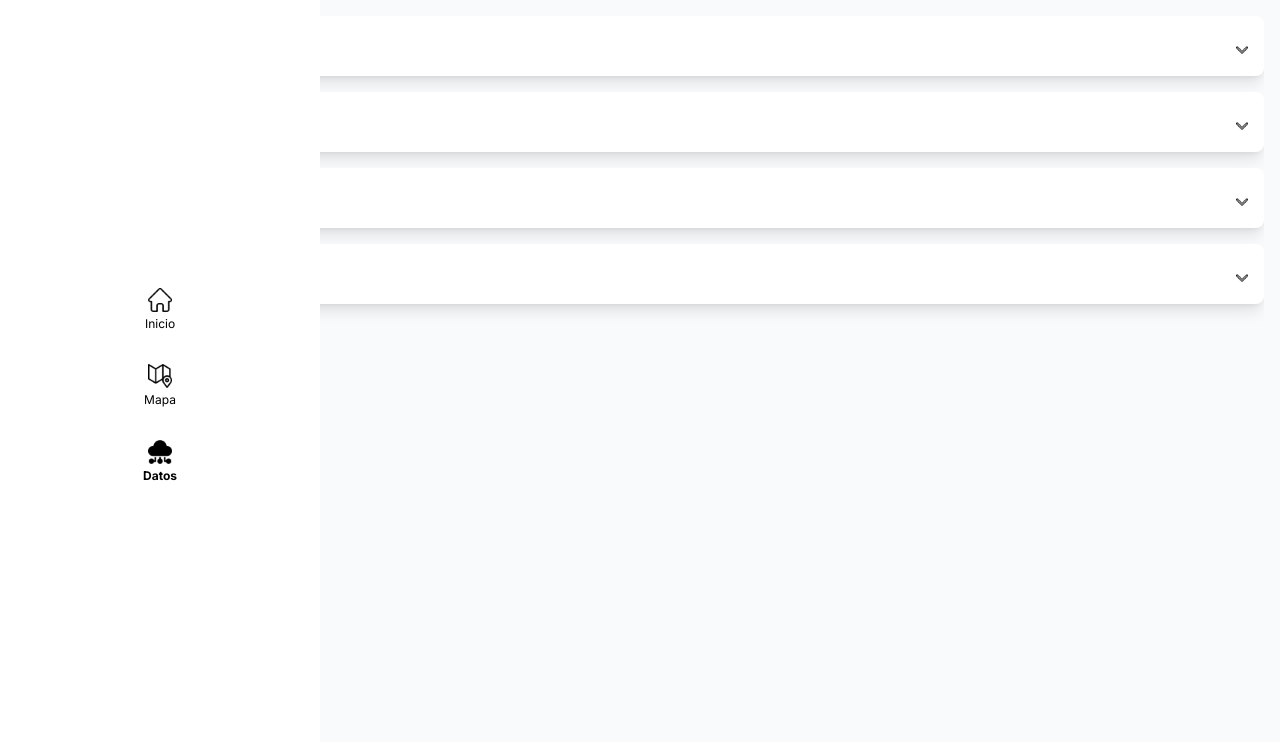
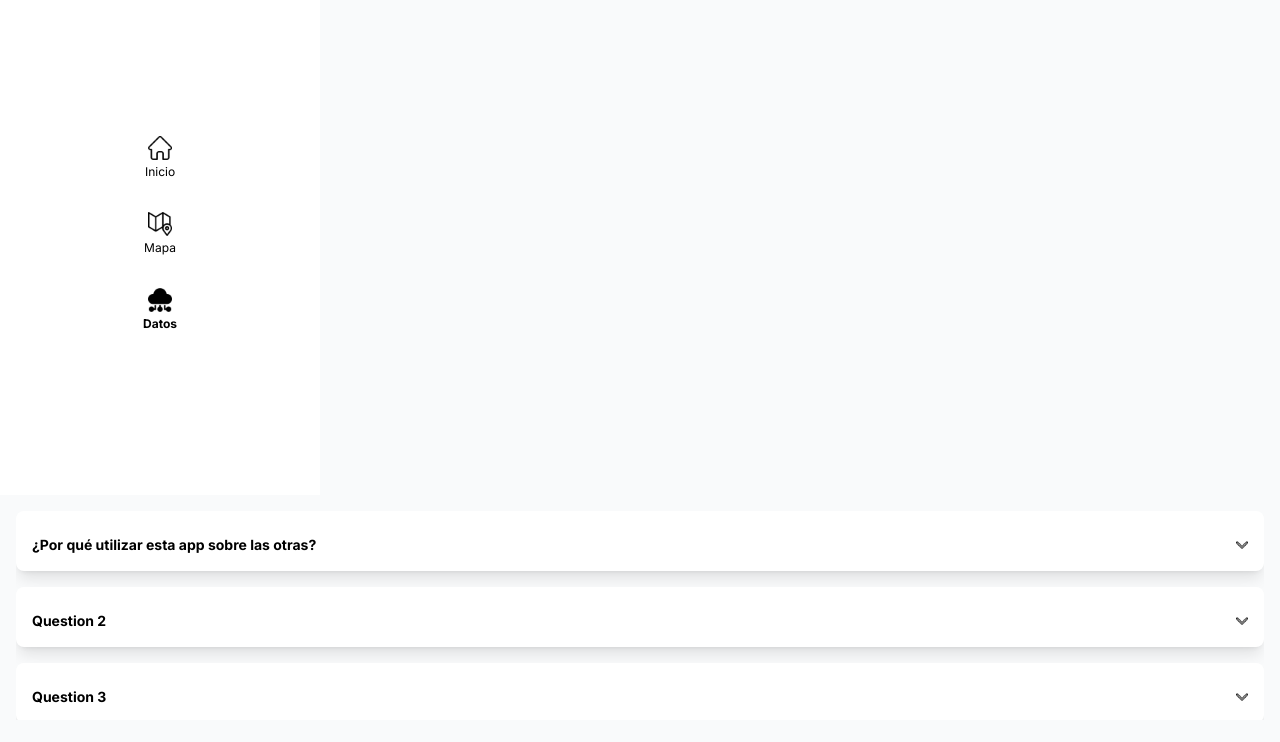
Before and after one commit to edgargutgzz/calidadaire, a Next.js app: page /datos in a window 1280 px wide. Shown: the top 742 px of the page. Built offline with nearby package versions, Linux system fonts and the light colour scheme.

Commit message:
navbar large screens

```diff
--- a/app/layout.js
+++ b/app/layout.js
@@ -15,7 +15,6 @@ export default function RootLayout({ children }) {
   return (
     <html lang="en">
       <body className={inter.className}>
-        <Navbar />
         {children}
         <Analytics />
       </body>
--- a/app/page.js
+++ b/app/page.js
@@ -29,9 +29,9 @@ function QualityBar({ pm25 }) {
   const getQualityRecommendations = () => {
     if (pm25 <= 25) return "Disfruta las actividades al aire libre.";
     if (pm25 > 25 && pm25 <= 45) return "Disfruta las actividades al aire libre.";
-    if (pm25 > 45 && pm25 <= 79) return "Reduce las actividades físicas vigorosas al aire libre.";
-    if (pm25 > 79 && pm25 <= 147) return "Evita las actividades físicas moderadas y vigorosas al aire libre.";
-    if (pm25 > 147) return "Permanece en espacios interiores. Acudir al médico si se presentan síntomas respiratorios o cardiacos.";
+    if (pm25 > 45 && pm25 <= 79) return "Es posible realizar actividades al aire libre. Si presentas síntomas como tos o falta de aire, toma más descansos y realiza actividades menos vigorosas.";
+    if (pm25 > 79 && pm25 <= 147) return "Evita la actividad física vigorosa o prolongada al aire libre. Mantente informado sobre la evolución  de la calidad del aire.";
+    if (pm25 > 147) return "Permanece en espacios interiores, reprograma actividades al aire libre y si presentas síntomas respiratorios y/o cardiácos acude al médico.";
     return "N/A";  // default text in case the value is null or undefined
   };
 
@@ -60,8 +60,9 @@ export default function Index() {
   const [nearestSensor, setNearestSensor] = useState(null);
 
   return (
-    <div className="pb-20 lg:pl-1/4"> {/* Added padding-bottom */}
+    <div className="flex flex-col lg:flex-row">
       <Navbar currentPage="inicio" />
+      <div className="pb-20 lg:pl-4 lg:w-9/12 lg:flex-grow">
 
         {/* Hidden Mapa component to fetch the nearest sensor data */}
         <div style={{ display: 'none' }}>
@@ -136,5 +137,6 @@ export default function Index() {
           </div>
         )}
       </div>
+    </div>
   );
 }
--- a/components/navbar.js
+++ b/components/navbar.js
@@ -4,7 +4,7 @@ import Image from 'next/image'
 
 function Navbar({ currentPage }) {
   return (
-    <nav className="bg-white z-10 fixed w-full bottom-0 lg:w-1/4 lg:h-full lg:bottom-auto lg:left-0 lg:top-0 lg:flex-col">
+    <nav className="bg-white z-10 lg:z-auto fixed w-full bottom-0 lg:w-3/12 lg:h-full lg:bottom-auto lg:left-0 lg:top-0 flex-col lg:flex-col lg:static lg:flex lg:flex-col lg:overflow-y-auto">
       <div className="container mx-auto px-6 pt-3 pb-2 flex justify-around items-center h-full lg:flex-col lg:justify-center lg:items-center">
 
         {/* Home */}
```
Lines whose indentation alone changed are shown as unchanged.
